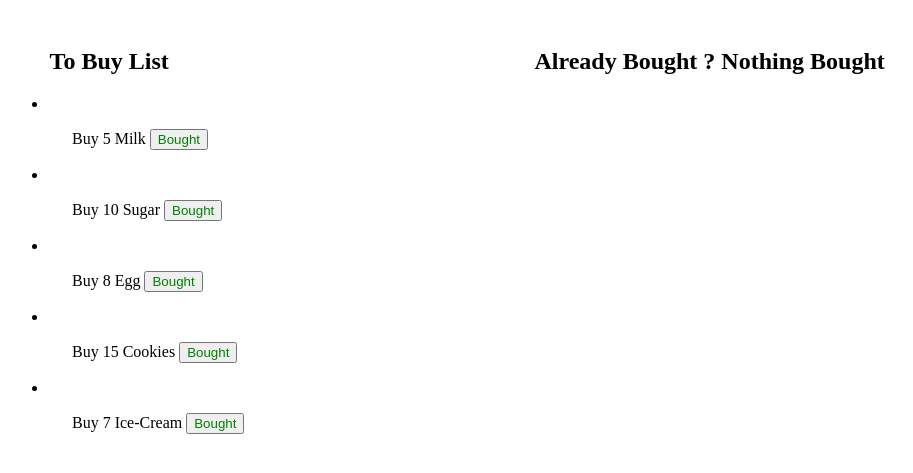
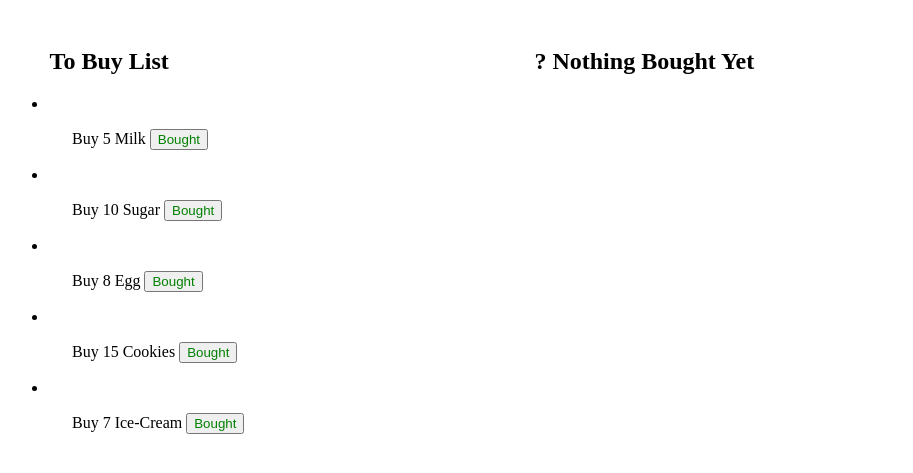
Before and after one commit to JavaGalaxy/singlePageApp_hw2, a plain HTML site: page index.html in a window 1280 px wide. Shown: the whole page, without its empty margins (246-1159 px from the left). Drawn offline with nearby package versions, Linux system fonts and the light colour scheme.

Commit message:
Updated index.html show/hide feature

```diff
--- a/index.html
+++ b/index.html
@@ -30,7 +30,9 @@
 		</div>
 	</div>
 
-	<div ng-controller="AlreadyBoughtController as AlBought" id="firstDiv"> <h2>Already Bought&nbsp;<span ng-hide="AlBought.key == 'No'">? Nothing Bought</span></h2>
+	<div ng-controller="AlreadyBoughtController as AlBought" id="firstDiv">
+	<h2><span ng-show="AlBought.key == 'No'">Already Bought&nbsp;</h2>
+	<h2><span ng-hide="AlBought.key == 'No'">? Nothing Bought Yet</span></h2>
 		<div>
 			<li ng-repeat="item in AlBought.getList()">
 					<ol> Bought {{item.quantity}} {{item.name}}</ol>
```
